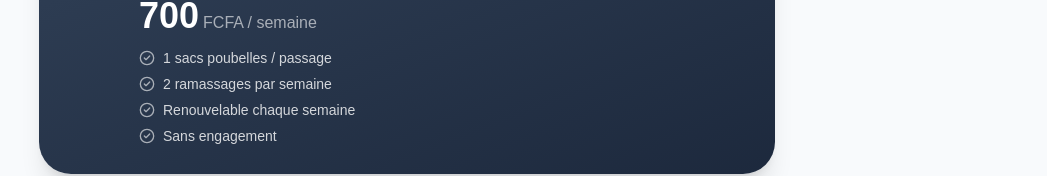
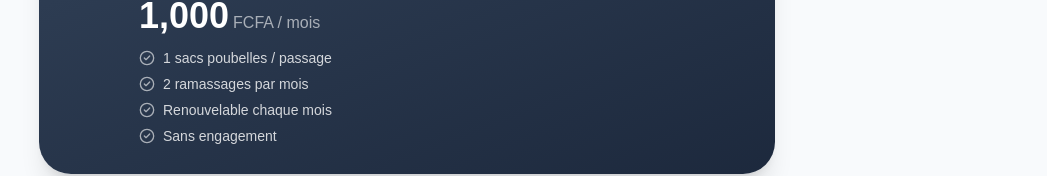
Before and after one commit to PenseDesign/KWAK, a Next.js app: page /subscribe in a window 1280 px wide. Shown: the part 1067-1243 px from the top of the page, without its empty margins (233-1280 px from the left). Built offline with nearby package versions, Linux system fonts and the light colour scheme; no server answers.

Commit message:
changer le forfait de 700 a 1000

```diff
--- a/src/app/(client)/subscribe/page.tsx
+++ b/src/app/(client)/subscribe/page.tsx
@@ -75,9 +75,9 @@ const FORFAITS = [
   {
     id: 'Hebdomadaire',
     label: 'Hebdomadaire',
-    price: 700,
-    period: 'semaine',
-    passages: '2 passages / semaine',
+    price: 1000,
+    period: 'mois',
+    passages: '2 passages / mois',
     bagsPerPassage: 2,
     color: 'from-slate-700 to-slate-800',
     accent: 'text-blue-300',
@@ -87,8 +87,8 @@ const FORFAITS = [
     highlight: 'Sans engagement',
     features: [
       '1 sacs poubelles / passage',
-      '2 ramassages par semaine',
-      'Renouvelable chaque semaine',
+      '2 ramassages par mois',
+      'Renouvelable chaque mois',
       'Sans engagement',
     ],
   },
```
